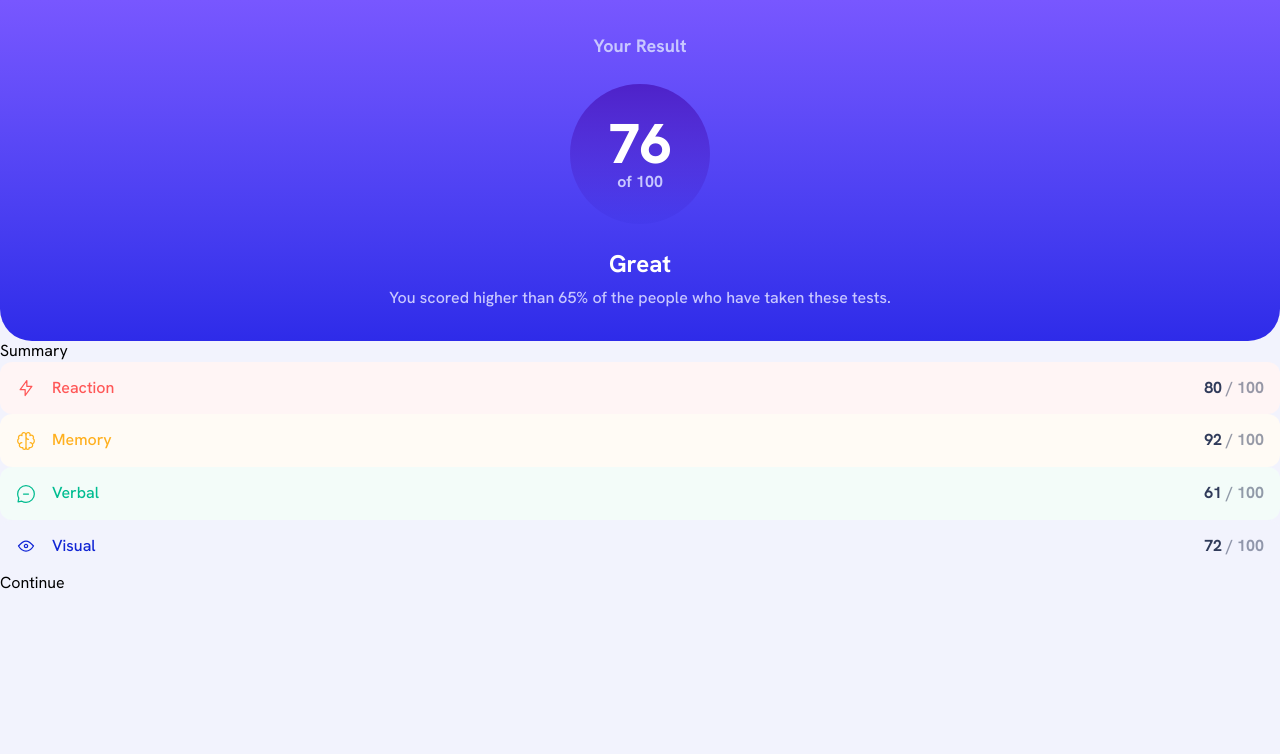
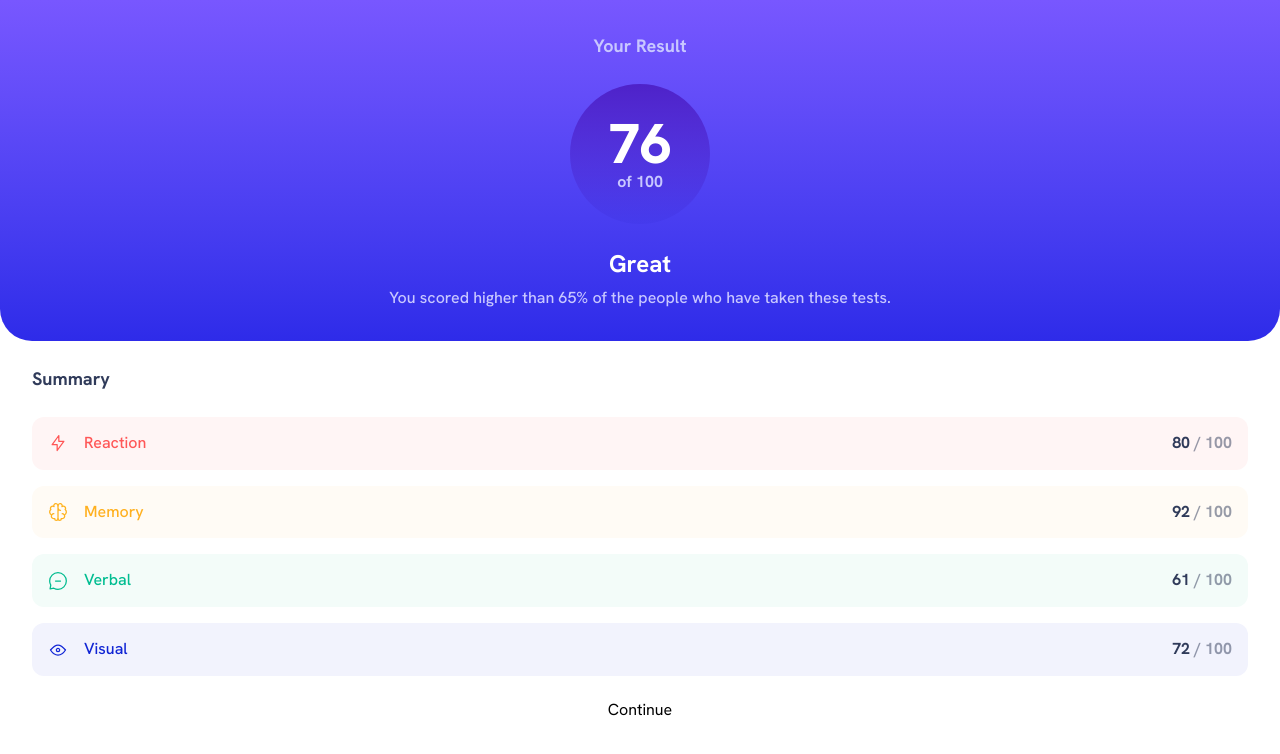
Before and after one commit to dionysia-lemonaki/results-summary-component, a React (Vite) app: page / in a window 1280 px wide. Shown: the top 754 px of the page. Built offline with nearby package versions, Linux system fonts and the light colour scheme.

Commit message:
feat: add layout and typography styles for ResultsCard component

```diff
--- a/src/App.tsx
+++ b/src/App.tsx
@@ -10,7 +10,7 @@ const App = () => {
   const finalScore = Math.floor(sumOfScores / results.length);
   return (
     <main>
-      <div>
+      <div className="min-h-dvh bg-white">
         <FinalScoreCard finalScore={finalScore} />
         <ResultsCard results={results} />
       </div>
--- a/src/components/ResultsCard.tsx
+++ b/src/components/ResultsCard.tsx
@@ -8,9 +8,9 @@ interface ResultsCardProps {
 
 const ResultsCard = ({ results }: ResultsCardProps) => {
   return (
-    <div>
-      <h2>Summary</h2>
-      <ul>
+    <div className="p-8 pt-6 flex flex-col gap-6">
+      <h2 className="text-navy-950 text-lg font-bold">Summary</h2>
+      <ul className="flex flex-col gap-4">
         {results.map((result) => (
           <ResultItem
             key={result.id}
```
